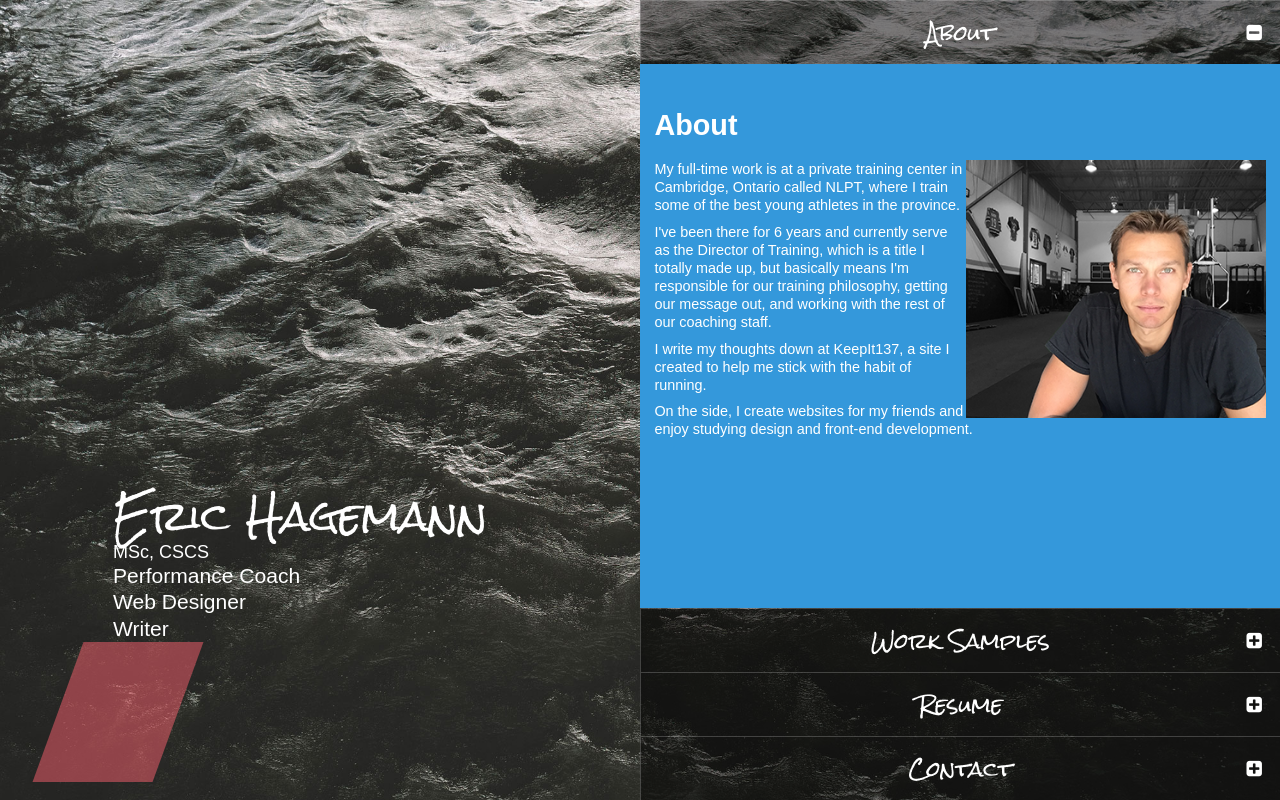
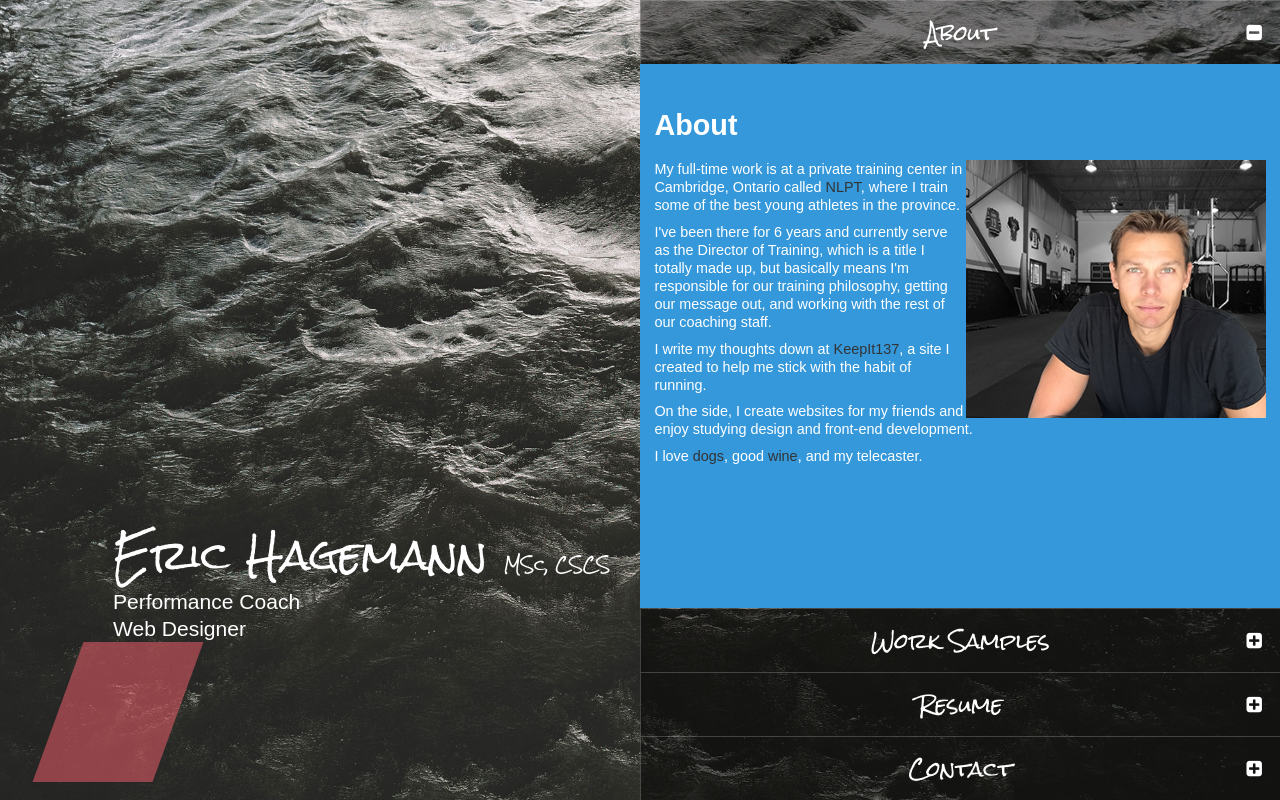
Before and after one commit to hagsey/eh, a website: page index.html in a window 1280 px wide. Both pictures are taken after a click on the item "About". Drawn offline with Linux system fonts and the light colour scheme.

Commit message:
added content

```diff
--- a/css/main.scss
+++ b/css/main.scss
@@ -54,6 +54,9 @@ p::selection {
 
 .site-title {
   font-size: 2.2em;
+  span {
+    font-size: 0.4em;
+  }
 }
 
 .shape {
@@ -227,6 +230,11 @@ article.resume {
 article.contact {
   background-color: $bg-contact;
 }
+article.about {
+  a {
+    color: #333;
+  }
+}
 .close {
   content: '';
   display: inline-block;
--- a/index.html
+++ b/index.html
@@ -14,11 +14,10 @@
     <main class="left">
       <div class="main-info">
         <div class="text">
-          <h1 class="site-title title">Eric Hagemann</h3>
-          <p>MSc, CSCS</p>
+          <h1 class="site-title title">Eric Hagemann <span> MSc, CSCS</span></h3>
+
           <h3>Performance Coach</h3>
           <h3>Web Designer</h3>
-          <h3>Writer</h3>
         </div>
         <div class="shape"></div>
       </div>
@@ -37,6 +36,8 @@
           <p>I write my thoughts down at <a href="www.keepit137.com">KeepIt137</a>, a site I created to help me stick with the habit of running.</p>
 
           <p>On the side, I create websites for my friends and enjoy studying design and front-end development.</p>
+
+          <p>I love <a href="https://www.instagram.com/p/63b0kUmtUJ/?taken-by=erichagemann">dogs</a>, good <a href="https://www.instagram.com/p/uCqCtgmtYy/?taken-by=erichagemann">wine</a>, and my telecaster.</p>
         </article>
 
         <li class="menu-header black-glass row-4" data-menu="2">
```
Also changed, not shown: css/main.css, 1 other file.
